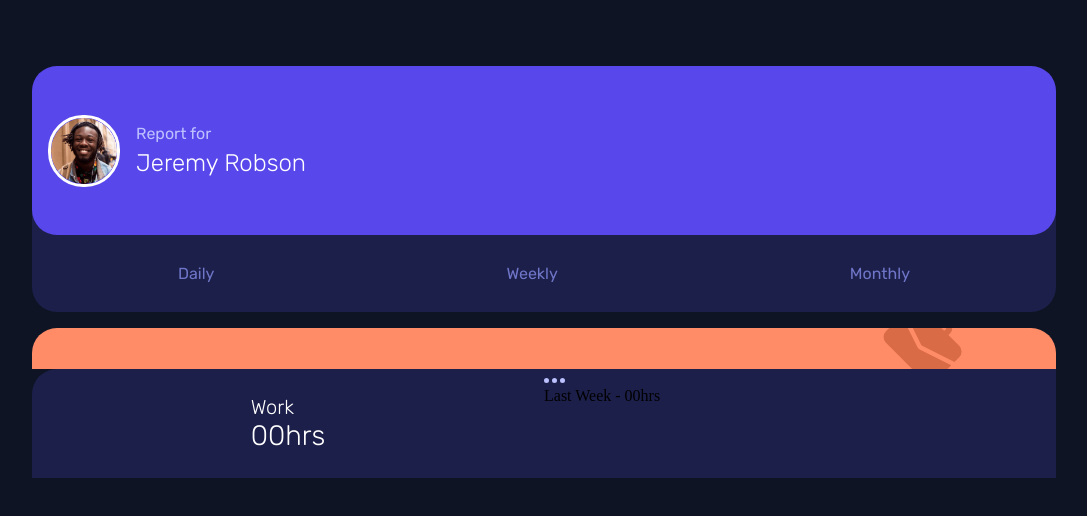
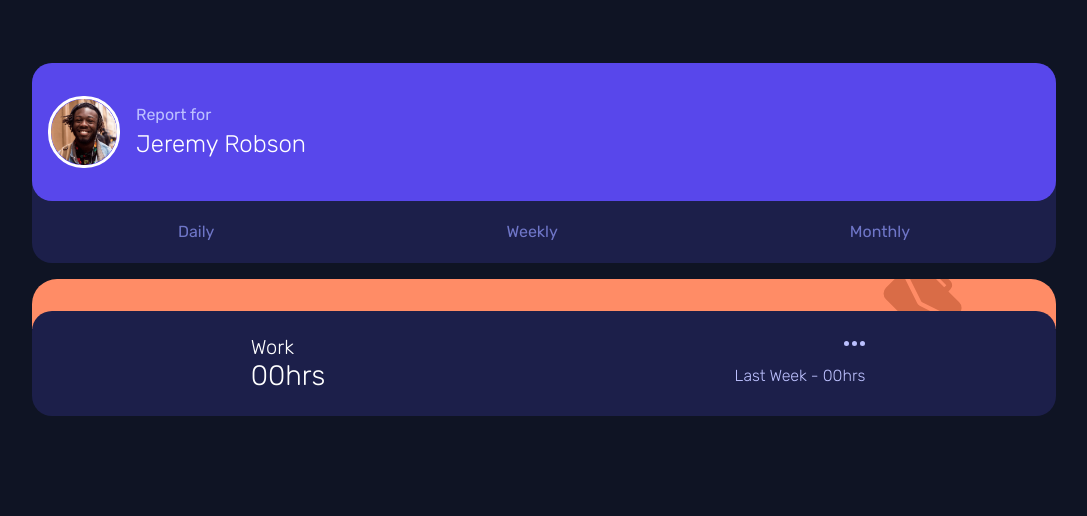
Before and after one commit to naser23/time-tracking-dashboard, a plain HTML site: page index.html in a window 1280 px wide. Shown: the top 516 px of the page, without its empty margins (96-1183 px from the left). Drawn offline with Linux system fonts and the light colour scheme.

Commit message:
was able to align the hero img div properly using position absolute. now i need to gameplan how im gonna create the rest of them.

```diff
--- a/index.html
+++ b/index.html
@@ -44,11 +44,13 @@
               </div>
             </div>
             <div class="previous-hours">
-              <img
-                src="/time-tracking-dashboard/images/icon-ellipsis.svg"
-                alt=""
-              />
-              <p>Last Week - 00hrs</p>
+              <div class="previous-hours-text">
+                <img
+                  src="/time-tracking-dashboard/images/icon-ellipsis.svg"
+                  alt=""
+                />
+                <p>Last Week - 00hrs</p>
+              </div>
             </div>
           </div>
         </div>
@@ -59,5 +61,6 @@
         <div class="self-care"></div>
       </div>
     </main>
+    <script src="main.js"></script>
   </body>
 </html>
--- /dev/null
+++ b/main.js
@@ -0,0 +1,11 @@
+"use strict";
+
+const nestedGrid = document.querySelector(".nested-grid");
+
+console.log(nestedGrid);
+
+function createPlay() {
+  const play = document.createElement("div");
+  console.log(play);
+}
+createPlay();
--- a/scss/_reused-classes.scss
+++ b/scss/_reused-classes.scss
@@ -1,5 +1,6 @@
 @import "_config";
 
+.work {
   .hero-img {
     @include setBackground($work);
     background-color: $light-red-work;
@@ -10,8 +11,12 @@
   .content {
     display: grid;
     grid-template-columns: 1fr 1fr;
-  border-top-left-radius: 25px;
+    border-radius: 20px;
     background-color: $dark-blue;
+    width: 100%;
+    height: 70%;
+    top: 2rem;
+    position: absolute;
 
     .current-hours {
       display: flex;
@@ -31,4 +36,25 @@
         font-size: 1.75rem;
       }
     }
+
+    .previous-hours {
+      display: flex;
+      flex-direction: column;
+      justify-content: center;
+      align-items: center;
+
+      &-text {
+        text-align: right;
       }
+      img {
+        padding-bottom: 1rem;
+      }
+
+      p {
+        @include fontWeight(300);
+        font-size: 1rem;
+        color: $pale-blue;
+      }
+    }
+  }
+}
--- a/scss/main.scss
+++ b/scss/main.scss
@@ -20,19 +20,19 @@ body {
   width: 80%;
   height: 90%;
   display: grid;
-  grid-template-rows: minmax(200px, 0.9fr) 2fr;
+  grid-template-rows: minmax(200px, 0.75fr) 2fr;
   gap: 1rem;
 
   .Jeremy-Robson {
     display: grid;
     grid-template-rows: 2fr 0.9fr;
     background-color: lightblue;
-    border-radius: 25px;
+    border-radius: 20px;
     background-color: $dark-blue;
 
     .header {
       background-color: $blue;
-      border-radius: 25px;
+      border-radius: 20px;
       display: flex;
       align-items: center;
     }
@@ -93,7 +93,7 @@ body {
 
     .work {
       display: grid;
-      grid-template-rows: 0.75fr 2fr;
+      grid-template-rows: 1fr 2fr;
       border-radius: 25px;
       position: relative;
     }
```
Also changed, not shown: css/main.css, 1 other file. Lines whose indentation alone changed are shown as unchanged.
